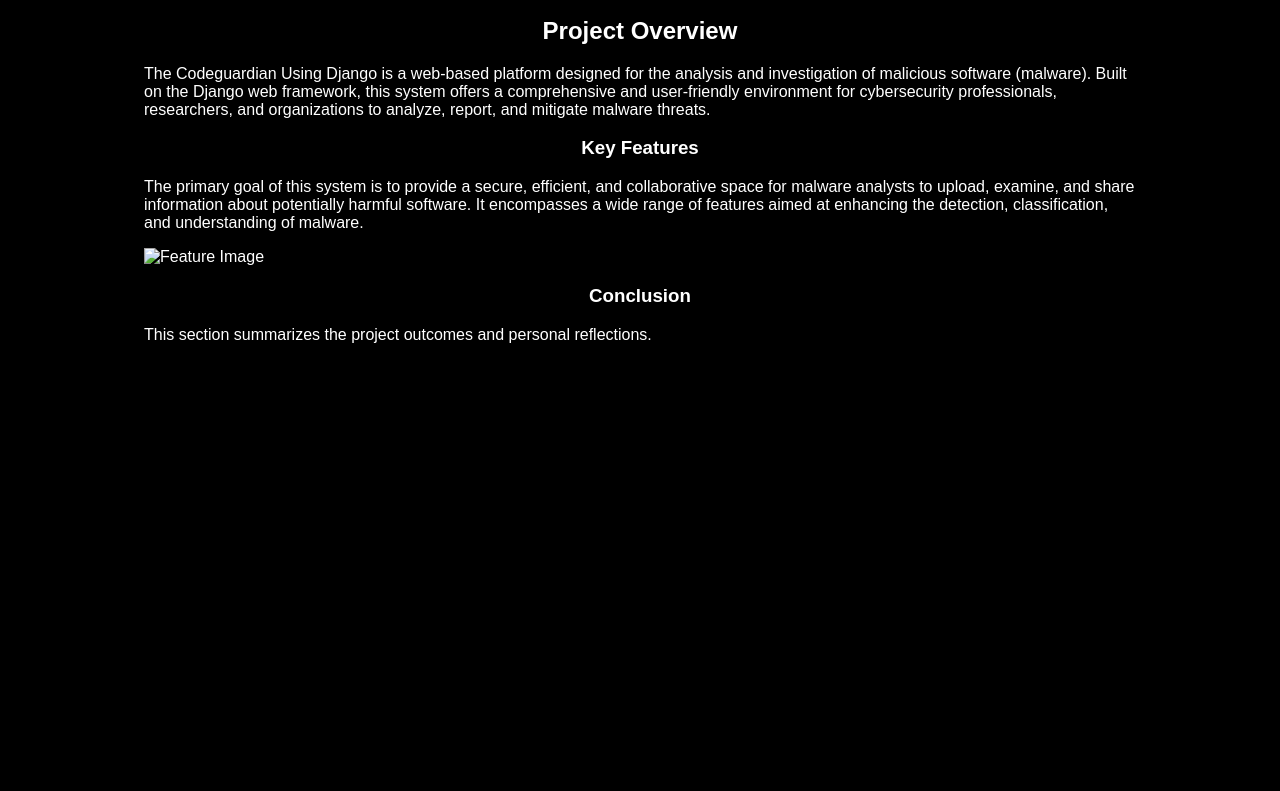
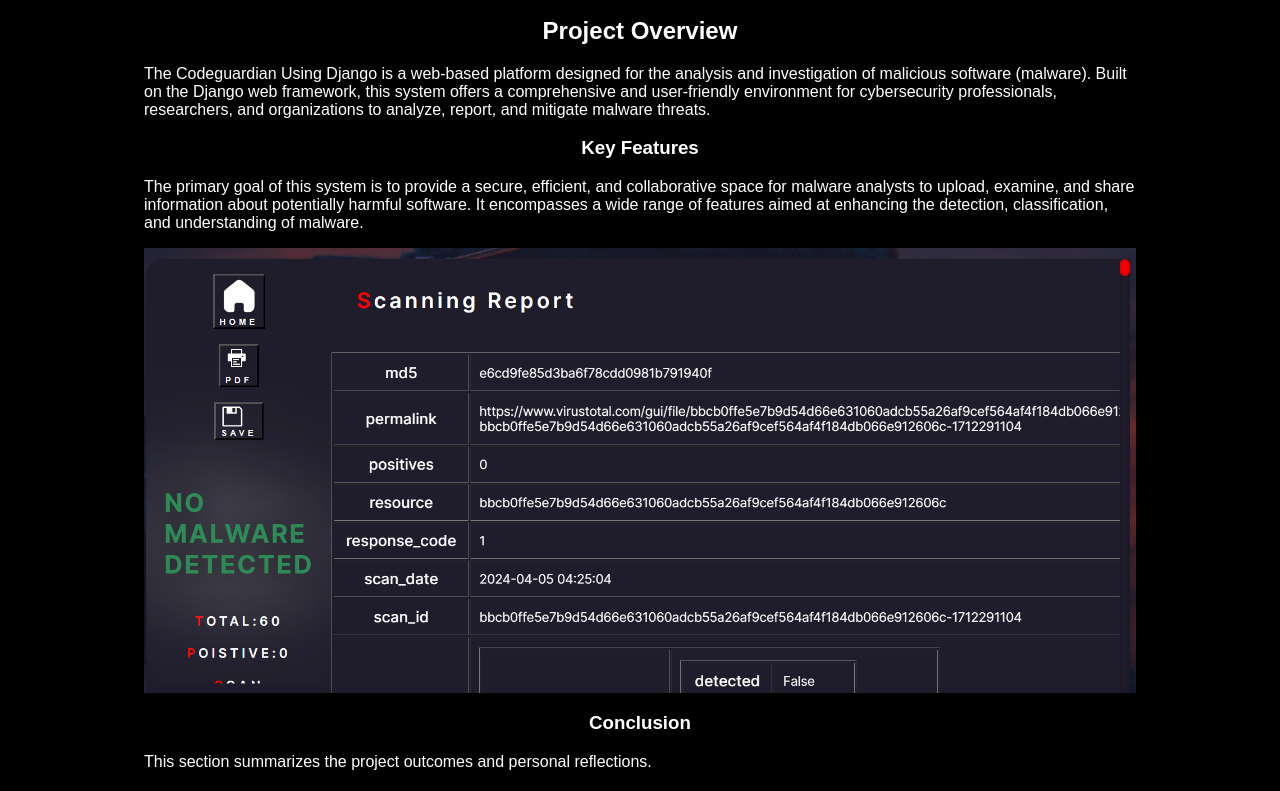
Before and after one commit to akshaykrishnak/akshaykrishna.github.io, a plain HTML site: page codeguard.html in a window 1280 px wide. Shown: the part 139-930 px from the top of the page. Before the commit the page ends 800 px from the top, so only its background shows below. Drawn offline with Linux system fonts and the light colour scheme.

Commit message:
Update codeguard.html

```diff
--- a/codeguard.html
+++ b/codeguard.html
@@ -41,7 +41,7 @@
 
         <h3>Key Features</h3>
         <p>The primary goal of this system is to provide a secure, efficient, and collaborative space for malware analysts to upload, examine, and share information about potentially harmful software. It encompasses a wide range of features aimed at enhancing the detection, classification, and understanding of malware.</p>
-        <img src="feature-image.jpg" alt="Feature Image">
+        <img src="assets/codeguard_scanning report.png" alt="Feature Image">
 
         <h3>Conclusion</h3>
         <p>This section summarizes the project outcomes and personal reflections.</p>
```
